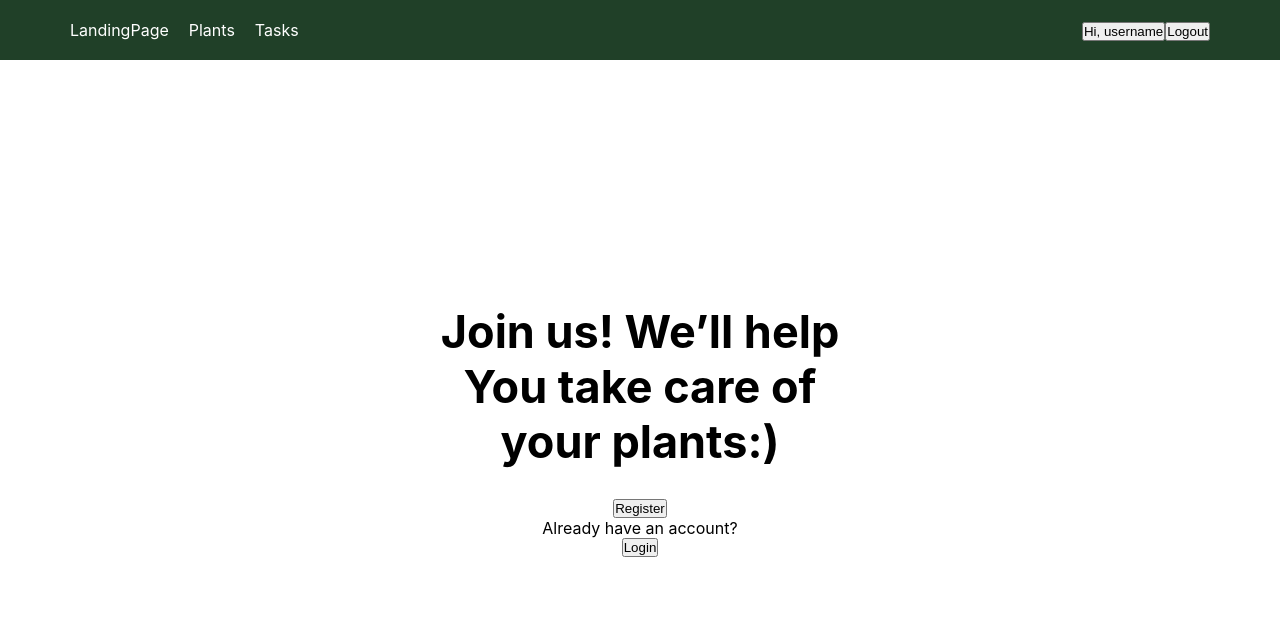
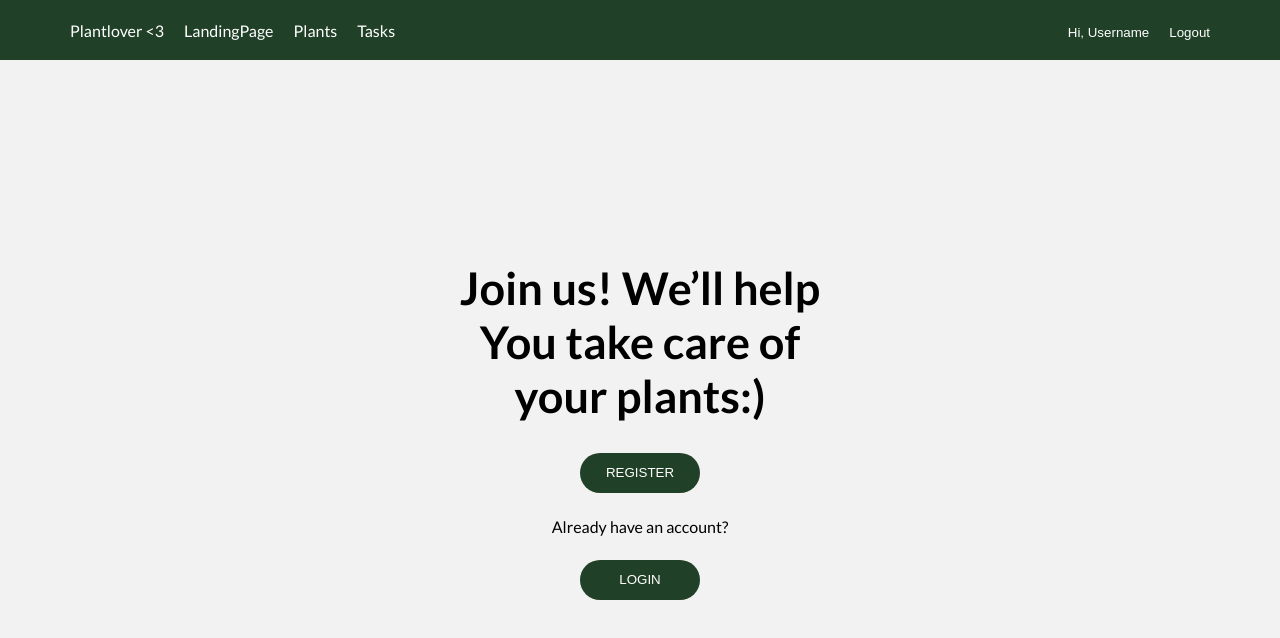
Before and after one commit to aleksandra-roguszewska/plant-lover, a React (Vite) app in the folder plant-lover/: page / in a window 1280 px wide. Shown: the top 638 px of the page. Built offline with nearby package versions, Linux system fonts and the light colour scheme; no server answers; the HTML template or start-up script is replaced by a standard one.

Commit message:
Add font

```diff
--- a/plant-lover/index.html
+++ b/plant-lover/index.html
@@ -5,6 +5,12 @@
     <link rel="icon" type="image/svg+xml" href="/vite.svg" />
     <meta name="viewport" content="width=device-width, initial-scale=1.0" />
     <title>plant lover <3</title>
+    <link rel="preconnect" href="https://fonts.googleapis.com" />
+    <link rel="preconnect" href="https://fonts.gstatic.com" crossorigin />
+    <link
+      href="https://fonts.googleapis.com/css2?family=Lato:ital,wght@0,100;0,300;0,400;0,700;0,900;1,100;1,300;1,400;1,700;1,900&display=swap"
+      rel="stylesheet"
+    />
   </head>
   <body>
     <div id="root"></div>
--- a/plant-lover/src/components/LandingPage/LandingPage.jsx
+++ b/plant-lover/src/components/LandingPage/LandingPage.jsx
@@ -1,5 +1,6 @@
 import { useNavigate } from "react-router-dom";
 import styles from "./LandingPage.module.css";
+import FormButtonMain from "../UI/FormButton/FormButtonMain";
 
 const LandingPage = () => {
   const navigate = useNavigate();
@@ -12,9 +13,15 @@ const LandingPage = () => {
         <br />
         your plants:)
       </h1>
-      <button onClick={() => navigate("/register")}>Register</button>
-      <p>Already have an account?</p>
-      <button onClick={() => navigate("/login")}>Login</button>
+      <div className={styles.buttons}>
+        <FormButtonMain onClick={() => navigate("/register")}>
+          Register
+        </FormButtonMain>
+        <p>Already have an account?</p>
+        <FormButtonMain onClick={() => navigate("/login")}>
+          Login
+        </FormButtonMain>
+      </div>
     </div>
   );
 };
--- a/plant-lover/src/components/LandingPage/LandingPage.module.css
+++ b/plant-lover/src/components/LandingPage/LandingPage.module.css
@@ -10,3 +10,11 @@
   text-align: center;
   padding-bottom: 30px;
 }
+
+.buttons {
+  display: flex;
+  justify-content: center;
+  align-items: center;
+  flex-direction: column;
+  gap: 24px;
+}
--- a/plant-lover/src/components/Navbar/Navbar.jsx
+++ b/plant-lover/src/components/Navbar/Navbar.jsx
@@ -8,6 +8,7 @@ const Navbar = () => {
   return (
     <nav className={styles.navbar}>
       <div className={styles.links}>
+        <span className={styles.link}>{"Plantlover <3"}</span>
         <NavLink to="/" className={styles.link}>
           LandingPage
         </NavLink>
@@ -19,8 +20,9 @@ const Navbar = () => {
         </NavLink>
       </div>
       <div>
-        <button>Hi, username</button>
+        <button className={styles.log_buttons}>Hi, Username</button>
         <button
+          className={styles.log_buttons}
           onClick={() => {
             navigate("/");
             logout();
--- a/plant-lover/src/components/Navbar/Navbar.module.css
+++ b/plant-lover/src/components/Navbar/Navbar.module.css
@@ -15,12 +15,17 @@
   padding-right: 20px;
 }
 
-.link:first-child {
-}
-
 .link:hover {
   opacity: 0.5;
 }
 
-.links {
+.log_buttons {
+  background-color: transparent;
+  color: white;
+  border: none;
+  padding-left: 20px;
 }
+
+.log_buttons:hover {
+  opacity: 0.5;
+}
--- /dev/null
+++ b/plant-lover/src/components/UI/FormButton/FormButtonMain.jsx
@@ -0,0 +1,11 @@
+import styles from "./FormButtonMain.module.css";
+
+const FormButton = ({ children, onClick }) => {
+  return (
+    <button onClick={onClick} className={styles.form_button}>
+      {children}
+    </button>
+  );
+};
+
+export default FormButton;
--- /dev/null
+++ b/plant-lover/src/components/UI/FormButton/FormButtonMain.module.css
@@ -0,0 +1,14 @@
+.form_button {
+  height: 40px;
+  width: 120px;
+  border-radius: 20px;
+  text-transform: uppercase;
+  outline: none;
+  border: none;
+  background-color: hsl(135, 33%, 19%);
+  color: white;
+}
+
+.form_button:hover {
+  opacity: 0.5;
+}
--- a/plant-lover/src/index.css
+++ b/plant-lover/src/index.css
@@ -5,5 +5,9 @@
 }
 
 :root {
-  font-family: Inter, system-ui, Avenir, Helvetica, Arial, sans-serif;
+  font-family: Lato, Inter, system-ui, Avenir, Helvetica, Arial, sans-serif;
 }
+
+body {
+  background-color: hsl(0, 0%, 95%);
+}
```
